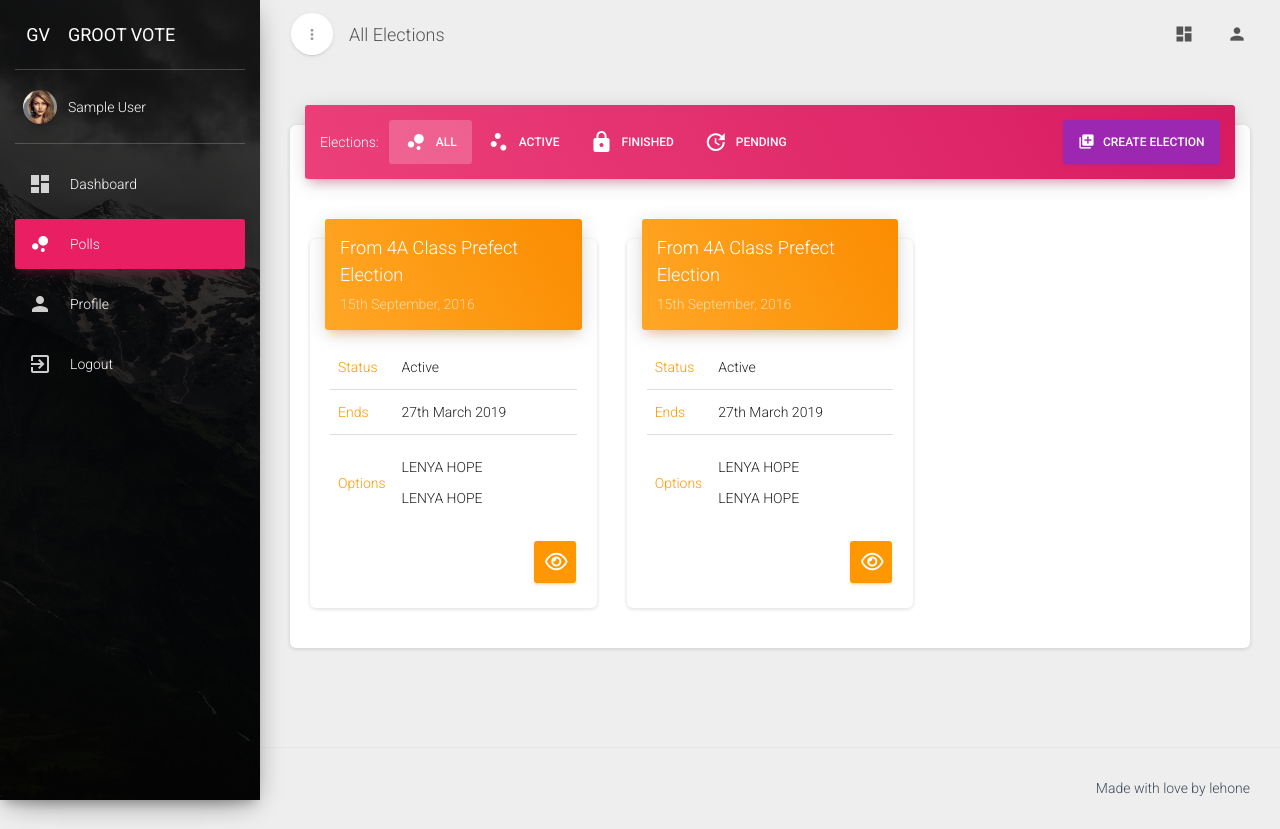
After one commit to lehone-hp/groot, a Django app: page /polls/all/ in a window 1280 px wide. The commit adds this page. Run offline with Django 3.2, Linux system fonts and the light colour scheme; the visitor is signed in with stand-in values (Sample User, id 1); some libraries are stand-ins or nearby versions.

Commit message:
Created intital template for election CRUD

```diff
--- a/polls/models.py
+++ b/polls/models.py
@@ -17,6 +17,7 @@ class Poll(models.Model):
     name = models.CharField(max_length=200)
     max_votes = models.IntegerField(default=0)
     description = models.TextField(default=None)
+    start = models.DateTimeField('start date')
     expiration = models.DateTimeField('expiration date')
     status = models.CharField(max_length=2, choices=STATUS, default=CREATED)
     user = models.ForeignKey(settings.AUTH_USER_MODEL, on_delete=models.CASCADE)
--- a/polls/static/polls/css/demo.css
+++ b/polls/static/polls/css/demo.css
@@ -439,3 +439,15 @@
     float: left;
     width: 100%;
 }
+
+.display-inline {
+    display: inline !important;
+}
+
+.float-right {
+    float: right !important;
+}
+
+.w-100 {
+    width: 100% !important;
+}
--- a/polls/templates/polls/base.html
+++ b/polls/templates/polls/base.html
@@ -91,8 +91,9 @@
                     </a>
                 </li>
 
-                <li class="">
-                    <a href="#">
+                <li class="{% ifequal request.resolver_match.url_name 'elections' %}{{ 'active' }}{% endifequal %}
+                           {% ifequal request.resolver_match.url_name 'create_election' %}{{ 'active' }}{% endifequal %}">
+                    <a href="{% url 'polls:elections' %}">
                         <i class="material-icons">bubble_chart</i>
                         <p> Polls </p>
                     </a>
@@ -291,5 +292,7 @@ t.src=v;s=b.getElementsByTagName(e)[0];s.parentNode.insertBefore(t,s)}(window,
     });
 </script>
 
+{% block footer_script %}{% endblock %}
+
 
 </html>
--- /dev/null
+++ b/polls/templates/polls/elections.html
@@ -0,0 +1,243 @@
+{% extends "polls/base.html" %}
+
+{% block title %}Elections{% endblock %}
+{% block heading %}All Elections{% endblock %}
+
+{% block content %}
+
+
+    <div class="card">
+        <div class="card-header card-header-tabs" data-background-color="rose">
+            <div class="nav-tabs-navigation">
+                <div class="nav-tabs-wrapper">
+                    <span class="nav-tabs-title">Elections:</span>
+                    <ul class="nav nav-tabs display-inline" data-tabs="tabs">
+                        <li class="active">
+                            <a href="#profile" data-toggle="tab">
+                                <i class="material-icons">bubble_chart</i>
+                                All
+                                <div class="ripple-container"></div>
+                            </a>
+                        </li>
+                        <li class="">
+                            <a href="#messages" data-toggle="tab">
+                                <i class="material-icons">scatter_plot</i>
+                                Active
+                                <div class="ripple-container"></div>
+                            </a>
+                        </li>
+                        <li class="">
+                            <a href="#settings" data-toggle="tab">
+                                <i class="material-icons">lock</i>
+                                Finished
+                                <div class="ripple-container"></div>
+                            </a>
+                        </li>
+                        <li class="">
+                            <a href="#pending" data-toggle="tab">
+                                <i class="material-icons">update</i>
+                                Pending
+                                <div class="ripple-container"></div>
+                            </a>
+                        </li>
+                        <li class="float-right">
+                            <a href="{% url 'polls:create_election' %}" class="btn btn-primary">
+                                <i class="material-icons">library_add</i>
+                                Create Election
+                                <div class="ripple-container"></div>
+                            </a>
+                        </li>
+                    </ul>
+                </div>
+            </div>
+        </div>
+
+        <div class="card-content">
+            <div class="tab-content">
+                <div class="tab-pane active" id="profile">
+
+                    <div class="row">
+                        <div class="col-md-4 col-sm-6">
+                            <div class="card">
+                                <div class="card-header card-header-text" data-background-color="orange">
+                                    <h4 class="card-title">From 4A Class Prefect Election</h4>
+                                    <p class="category">15th September, 2016</p>
+                                </div>
+                                <div class="card-content table-responsive">
+                                    <table class="table table-hover">
+                                        <tbody>
+                                        <tr>
+                                            <td class="text-warning">Status</td>
+                                            <td>Active</td>
+                                        </tr>
+                                        <tr>
+                                            <td class="text-warning">Ends</td>
+                                            <td>27th March 2019</td>
+                                        </tr>
+                                        <tr>
+                                            <td class="text-warning">Options</td>
+                                            <td>
+                                                <h6>Lenya Hope</h6>
+                                                <h6>Lenya Hope</h6>
+                                            </td>
+                                        </tr>
+                                        </tbody>
+                                    </table>
+                                    <div class="text-right">
+                                        <button class="btn btn-just-icon  btn-warning">
+                                            <i class="fa fa-eye"></i>
+                                        </button>
+                                    </div>
+                                </div>
+                            </div>
+                        </div>
+                            <div class="col-md-4 col-sm-6">
+                            <div class="card">
+                                <div class="card-header card-header-text" data-background-color="orange">
+                                    <h4 class="card-title">From 4A Class Prefect Election</h4>
+                                    <p class="category">15th September, 2016</p>
+                                </div>
+                                <div class="card-content table-responsive">
+                                    <table class="table table-hover">
+                                        <tbody>
+                                        <tr>
+                                            <td class="text-warning">Status</td>
+                                            <td>Active</td>
+                                        </tr>
+                                        <tr>
+                                            <td class="text-warning">Ends</td>
+                                            <td>27th March 2019</td>
+                                        </tr>
+                                        <tr>
+                                            <td class="text-warning">Options</td>
+                                            <td>
+                                                <h6>Lenya Hope</h6>
+                                                <h6>Lenya Hope</h6>
+                                            </td>
+                                        </tr>
+                                        </tbody>
+                                    </table>
+                                    <div class="text-right">
+                                        <button class="btn btn-just-icon  btn-warning">
+                                            <i class="fa fa-eye"></i>
+                                        </button>
+                                    </div>
+                                </div>
+                            </div>
+                        </div>
+                    </div>
+                </div>
+                <div class="tab-pane" id="messages">
+                    <div class="col-md-4 col-sm-6">
+                            <div class="card">
+                                <div class="card-header card-header-text" data-background-color="orange">
+                                    <h4 class="card-title">From 4A Class Prefect Election</h4>
+                                    <p class="category">15th September, 2016</p>
+                                </div>
+                                <div class="card-content table-responsive">
+                                    <table class="table table-hover">
+                                        <tbody>
+                                        <tr>
+                                            <td class="text-warning">Status</td>
+                                            <td>Active</td>
+                                        </tr>
+                                        <tr>
+                                            <td class="text-warning">Ends</td>
+                                            <td>27th March 2019</td>
+                                        </tr>
+                                        <tr>
+                                            <td class="text-warning">Options</td>
+                                            <td>
+                                                <h6>Lenya Hope</h6>
+                                                <h6>Lenya Hope</h6>
+                                            </td>
+                                        </tr>
+                                        </tbody>
+                                    </table>
+                                    <div class="text-right">
+                                        <button class="btn btn-just-icon  btn-warning">
+                                            <i class="fa fa-eye"></i>
+                                        </button>
+                                    </div>
+                                </div>
+                            </div>
+                        </div>
+                </div>
+                <div class="tab-pane" id="settings">
+                    <div class="col-md-4 col-sm-6">
+                            <div class="card">
+                                <div class="card-header card-header-text" data-background-color="orange">
+                                    <h4 class="card-title">From 4A Class Prefect Election</h4>
+                                    <p class="category">15th September, 2016</p>
+                                </div>
+                                <div class="card-content table-responsive">
+                                    <table class="table table-hover">
+                                        <tbody>
+                                        <tr>
+                                            <td class="text-warning">Status</td>
+                                            <td>Active</td>
+                                        </tr>
+                                        <tr>
+                                            <td class="text-warning">Ends</td>
+                                            <td>27th March 2019</td>
+                                        </tr>
+                                        <tr>
+                                            <td class="text-warning">Options</td>
+                                            <td>
+                                                <h6>Lenya Hope</h6>
+                                                <h6>Lenya Hope</h6>
+                                            </td>
+                                        </tr>
+                                        </tbody>
+                                    </table>
+                                    <div class="text-right">
+                                        <button class="btn btn-just-icon  btn-warning">
+                                            <i class="fa fa-eye"></i>
+                                        </button>
+                                    </div>
+                                </div>
+                            </div>
+                        </div>
+                </div>
+                <div class="tab-pane" id="pending">
+                    <div class="col-md-4 col-sm-6">
+                            <div class="card">
+                                <div class="card-header card-header-text" data-background-color="orange">
+                                    <h4 class="card-title">From 4A Class Prefect Election</h4>
+                                    <p class="category">15th September, 2016</p>
+                                </div>
+                                <div class="card-content table-responsive">
+                                    <table class="table table-hover">
+                                        <tbody>
+                                        <tr>
+                                            <td class="text-warning">Status</td>
+                                            <td>Active</td>
+                                        </tr>
+                                        <tr>
+                                            <td class="text-warning">Ends</td>
+                                            <td>27th March 2019</td>
+                                        </tr>
+                                        <tr>
+                                            <td class="text-warning">Options</td>
+                                            <td>
+                                                <h6>Lenya Hope</h6>
+                                                <h6>Lenya Hope</h6>
+                                            </td>
+                                        </tr>
+                                        </tbody>
+                                    </table>
+                                    <div class="text-right">
+                                        <button class="btn btn-just-icon  btn-warning">
+                                            <i class="fa fa-eye"></i>
+                                        </button>
+                                    </div>
+                                </div>
+                            </div>
+                        </div>
+                </div>
+            </div>
+        </div>
+    </div>
+
+
+{% endblock %}
--- a/polls/urls.py
+++ b/polls/urls.py
@@ -4,7 +4,9 @@ from . import views
 
 app_name = 'polls'
 urlpatterns = [
-    path('', views.dashboard, name='dashboard'),
+    path('all/', views.polls, name='elections'),
+    path('create/', views.create_poll, name='create_election'),
+    path('dashboard/', views.dashboard, name='dashboard'),
     path('profile/', views.profile, name='profile'),
     path('change-password/', views.change_password, name='change_password'),
 ]
--- a/polls/views.py
+++ b/polls/views.py
@@ -22,6 +22,16 @@ def index(request):
 @login_required
 def dashboard(request):
     return render(request, 'polls/dashboard.html')
+
+
+@login_required
+def polls(request):
+    return render(request, 'polls/elections.html')
+
+
+@login_required
+def create_poll(request):
+    return render(request, 'polls/create_election.html')
 
 
 @login_required
```
Also changed, not shown: polls/templates/polls/create_election.html (added, +119 -0 lines), polls/templates/polls/dashboard.html (+8 -8 lines), polls/migrations/0004_poll_start.py (added).
